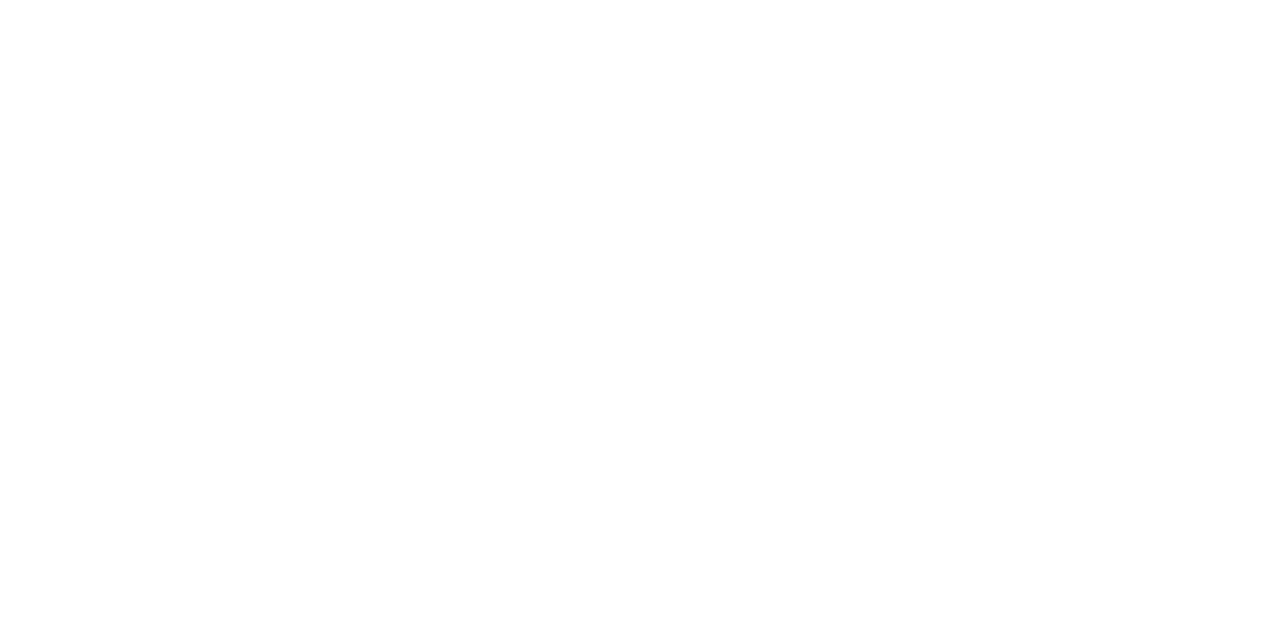
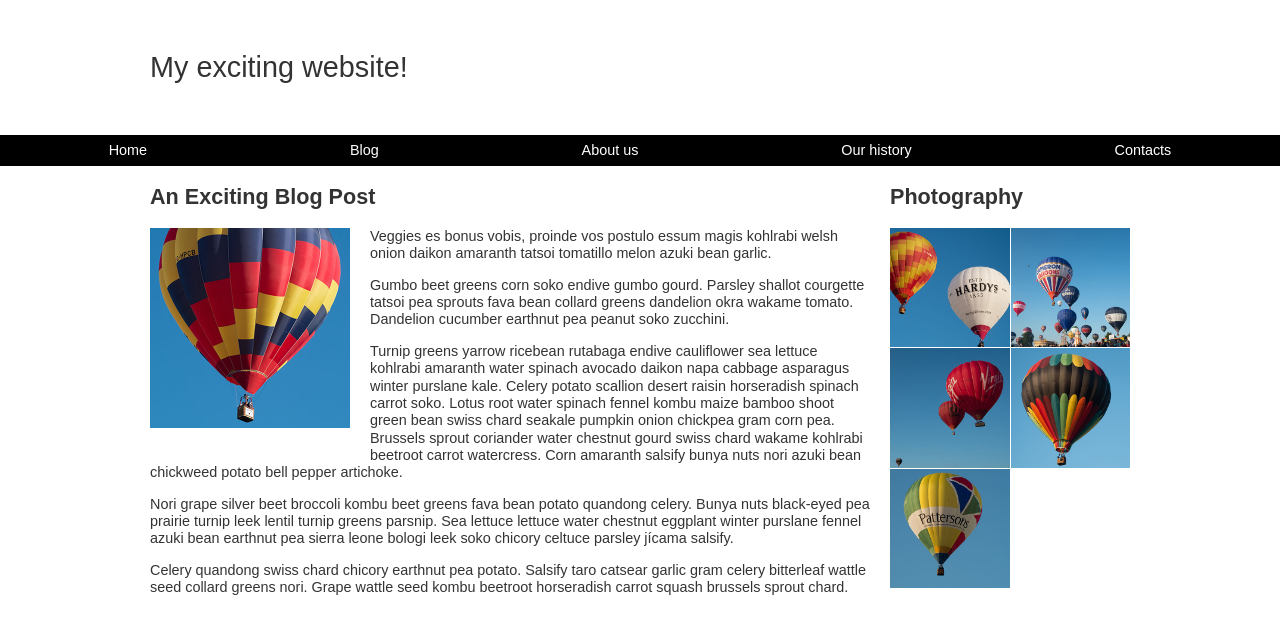
Before and after one commit to GGeaBu/Fron-end-MDN-, a plain HTML site: page css-subProject.html in a window 1280 px wide. Drawn offline with Linux system fonts and the light colour scheme.

Commit message:
css final subProject

```diff
--- a/css-subProject.html
+++ b/css-subProject.html
@@ -4,8 +4,57 @@
     <meta charset="UTF-8">
     <meta name="viewport" content="width=device-width, initial-scale=1.0">
     <title>My css subProject</title>
+    <link rel="stylesheet" href="styless/style-subProject.css">
 </head>
 <body>
+    <div class="logo">
+        My exciting website!
+    </div>
 
+    <nav>
+        <ul class="nav_list">
+            <li><a href="">Home</a></li>
+            <li><a href="">Blog</a></li>
+            <li><a href="">About us</a></li>
+            <li><a href="">Our history</a></li>
+            <li><a href="">Contacts</a></li>
+        </ul>
+    </nav>
+
+    <main class="grid">
+        <article>
+            <h1>An Exciting Blog Post</h1>
+            <img src="images/balloon-sq6.jpg" alt="yellow, blue and red color one balloon" class="feature">
+            <p>Veggies es bonus vobis, proinde vos postulo essum magis kohlrabi welsh onion daikon amaranth tatsoi tomatillo melon
+                azuki bean garlic.</p>
+            <p>Gumbo beet greens corn soko endive gumbo gourd. Parsley shallot courgette tatsoi pea sprouts fava bean collard greens
+                    dandelion okra wakame tomato. Dandelion cucumber earthnut pea peanut soko zucchini.</p>
+
+            <p>Turnip greens yarrow ricebean rutabaga endive cauliflower sea lettuce kohlrabi amaranth water spinach avocado daikon
+                    napa cabbage asparagus winter purslane kale. Celery potato scallion desert raisin horseradish spinach carrot soko.
+                    Lotus root water spinach fennel kombu maize bamboo shoot green bean swiss chard seakale pumpkin onion chickpea gram
+                    corn pea. Brussels sprout coriander water chestnut gourd swiss chard wakame kohlrabi beetroot carrot watercress.
+                    Corn amaranth salsify bunya nuts nori azuki bean chickweed potato bell pepper artichoke.</p>
+
+            <p>Nori grape silver beet broccoli kombu beet greens fava bean potato quandong celery. Bunya nuts black-eyed pea prairie
+                    turnip leek lentil turnip greens parsnip. Sea lettuce lettuce water chestnut eggplant winter purslane fennel azuki
+                    bean earthnut pea sierra leone bologi leek soko chicory celtuce parsley jícama salsify.</p>
+
+            <p>Celery quandong swiss chard chicory earthnut pea potato. Salsify taro catsear garlic gram celery bitterleaf wattle
+                    seed collard greens nori. Grape wattle seed kombu beetroot horseradish carrot squash brussels sprout chard.</p>
+
+        </article>
+
+        <aside>
+            <h2>Photography</h2>
+            <ul class="photos">
+                <li><img src="images/balloon-sq1.jpg" alt="yellow and red color balloon and white balloon"></li>
+                <li><img src="images/balloon-sq2.jpg" alt="a lot of balloons"></li>
+                <li><img src="images/balloon-sq3.jpg" alt="double red balloon"></li>
+                <li><img src="images/balloon-sq4.jpg" alt="a rainbow balloon"></li>
+                <li><img src="images/balloon-sq5.jpg" alt="green yellow balloon"></li>
+            </ul>
+        </aside>
+    </main>
 </body>
 </html>
--- /dev/null
+++ b/styless/style-subProject.css
@@ -0,0 +1,73 @@
+body {
+    background-color: #fff;
+    color: #333;
+    margin: 0;
+    font: .9em/1.2 Arial, Helvetica, sans-serif;
+}
+
+img {
+    max-width: 100%;
+    display: block;
+}
+
+.logo {
+    font-size: 200%;
+    padding: 50px, 20px;
+    margin: 50px auto;
+    max-width: 980px;
+}
+
+.grid {
+    margin: 0 auto;
+    padding: 0 20px;
+    max-width: 980px;
+    /*my code*/
+    display: grid;
+    grid-template-columns: 3fr 1fr;
+    gap: 20px;
+}
+
+nav {
+    background-color: black;
+    padding: .5em;
+    /*my code*/
+    position: sticky;
+    top: 0;
+    left: 0;
+}
+
+nav ul {
+    margin: 0;
+    padding: 0;
+    list-style: none;
+    /*my code*/
+    display: flex;
+    align-items: center;
+    justify-content: space-around;
+}
+
+nav a {
+    color: #fff;
+    text-decoration: none;
+    padding: .5em 1em;
+}
+
+.photos {
+    list-style: none;
+    margin: 0;
+    padding: 0;
+    /*my code*/
+    display: grid;
+    grid-template-columns: 1fr 1fr;
+    gap: 1px;
+}
+
+.feature {
+    width: 200px;
+    /*my code*/
+    float: left;
+    margin-right: 20px;
+    margin-bottom: 20px;
+}
+
+/* my code */
```
